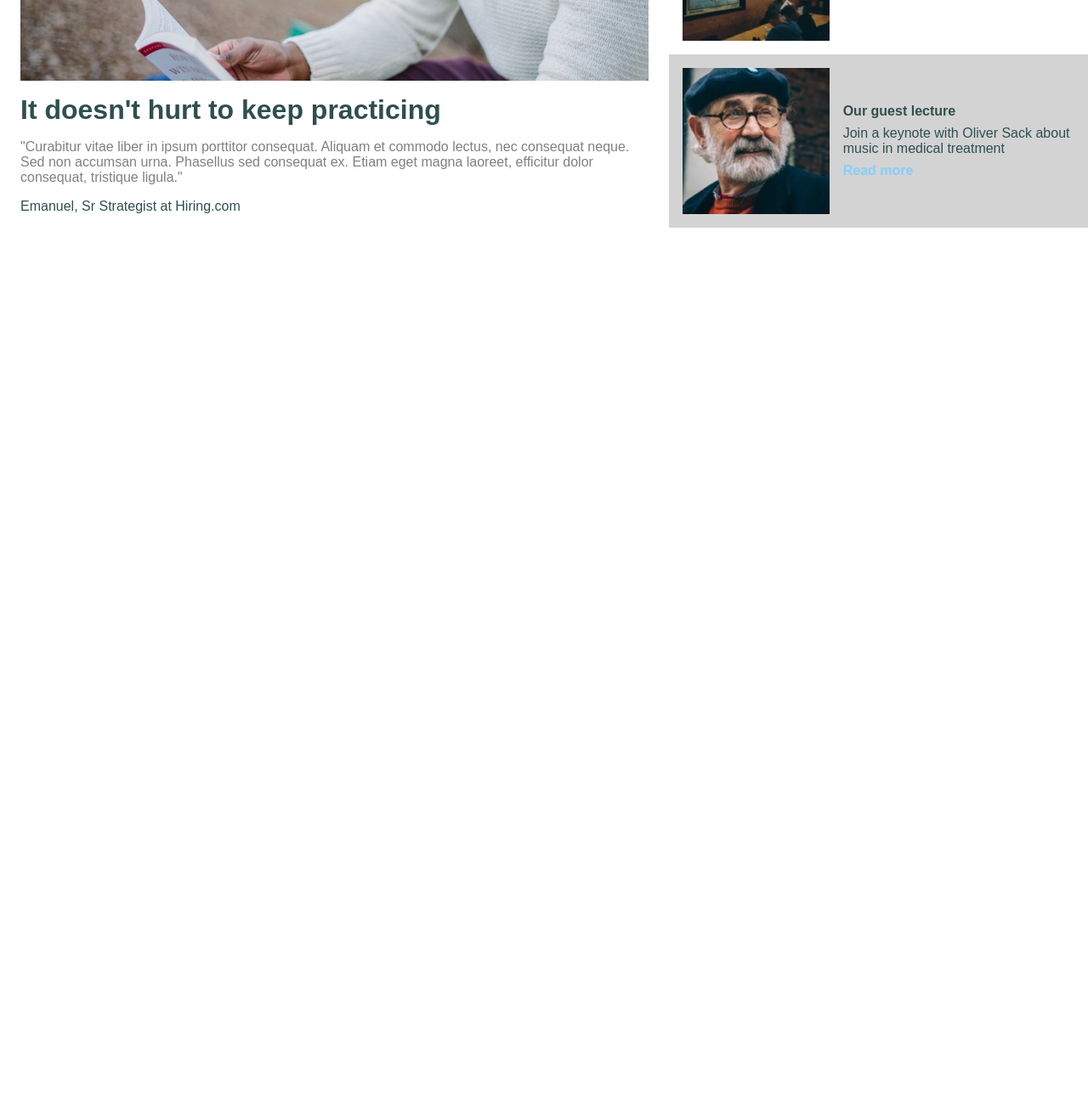
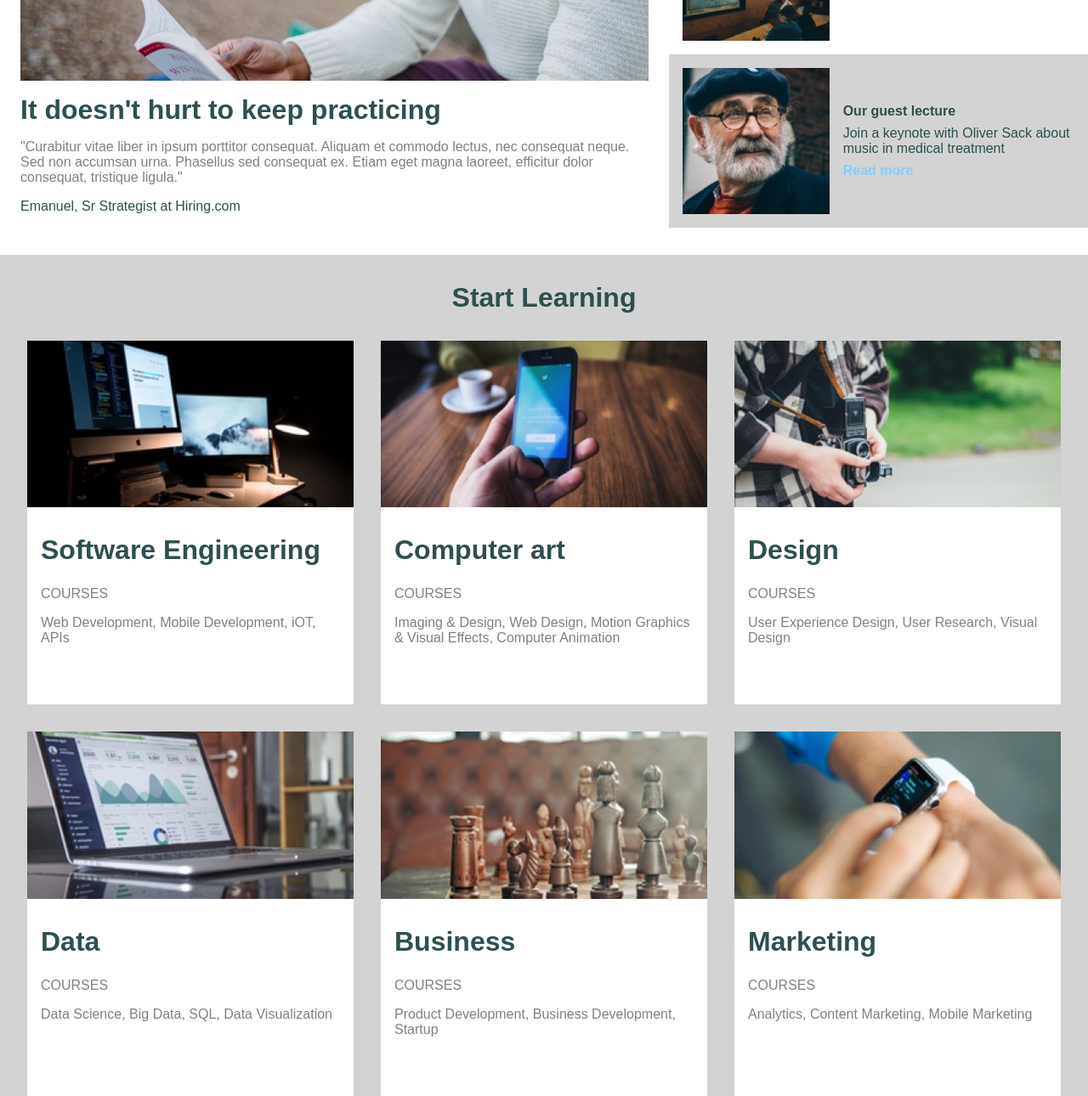
Before and after one commit to enndone/CodeAcademyCapstone-ColmarAcademy, a plain HTML site: page index.html in a window 1280 px wide. Shown: the part 1057-2347 px from the top of the page at 85% size. Before the commit the page ends 1357 px from the top, so only its background shows below. Drawn offline with Linux system fonts and the light colour scheme.

Commit message:
Finished Section 3

```diff
--- a/index.html
+++ b/index.html
@@ -32,7 +32,7 @@
             <div class="boxContainer" id="learnContainer">
                 <img src="./resources/banner.jpg" id="bannerImg">
                 <div id="learnTextBox">
-                    <p id="titleText">Learn something<br>new everyday</p>
+                    <p class="titleText">Learn something<br>new everyday</p>
                     <p id="learnLorem">Lorem ipsum dolor sit amet, consectetur adipiscing elit.</p>
                     <div class="boxContainer" id="learnStartBox">
                         <a href="#" id="learnStart">Start Here</a>
@@ -44,7 +44,7 @@
                 <div id="practiceImgBox">
                     <img src="./resources/information-main.jpg" id="practiceImg">
                     <div id="practiceTextBox">
-                        <p id="titleText">It doesn't hurt to keep practicing</p>
+                        <p class="titleText">It doesn't hurt to keep practicing</p>
                         <p id="practiceContainerText">"Curabitur vitae liber in ipsum porttitor consequat. Aliquam et commodo lectus, nec consequat neque.
                             Sed non accumsan urna. Phasellus sed consequat ex. Etiam eget magna laoreet, efficitur dolor consequat,
                             tristique ligula."
@@ -81,6 +81,73 @@
                 </div>
             </div>
             <!-- Start Learning Section (Section 3) -->
+            <div class="boxContainer" id="startLearningContainer">
+                <p class="titleText" id="startLearningTitle">Start Learning</p>
+                <div id="startLearningGallery">
+                    <div class="startLearningMiniBox">
+                        <img src="./resources/course-software.jpg" id="sLMiniImg">
+                        <div class="sLMiniTextContainer">
+                            <div class="sLMiniText">
+                                <p class="titleText">Software Engineering</p>
+                                <p id="sLMiniSubtext">COURSES</p>
+                                <p id="sLMiniSubtext">Web Development, Mobile Development, iOT, APIs</p>
+                            </div>
+                        </div>
+                    </div>
+                    <div class="startLearningMiniBox">
+                        <img src="./resources/course-computer-art.jpg" id="sLMiniImg">
+                        <div class="sLMiniTextContainer">
+                            <div class="sLMiniText">
+                                <p class="titleText">Computer art</p>
+                                <p id="sLMiniSubtext">COURSES</p>
+                                <p id="sLMiniSubtext">Imaging & Design, Web Design, Motion Graphics & Visual Effects, Computer Animation</p>
+                            </div>
+                        </div>
+                    </div>
+                    <div class="startLearningMiniBox">
+                        <img src="./resources/course-design.jpg" id="sLMiniImg">
+                        <div class="sLMiniTextContainer">
+                            <div class="sLMiniText">
+                                <p class="titleText">Design</p>
+                                <p id="sLMiniSubtext">COURSES</p>
+                                <p id="sLMiniSubtext">User Experience Design, User Research, Visual Design</p>
+                            </div>
+                        </div>
+                    </div>
+                    <div class="startLearningMiniBox">
+                        <img src="./resources/course-data.jpg" id="sLMiniImg">
+                        <div class="sLMiniTextContainer">
+                            <div class="sLMiniText">
+                                <p class="titleText">Data</p>
+                                <p id="sLMiniSubtext">COURSES</p>
+                                <p id="sLMiniSubtext">Data Science, Big Data, SQL, Data Visualization</p>
+                            </div>
+                        </div>
+                    </div>
+                    <div class="startLearningMiniBox">
+                        <img src="./resources/course-business.jpg" id="sLMiniImg">
+                        <div class="sLMiniTextContainer">
+                            <div class="sLMiniText">
+                                <p class="titleText">Business</p>
+                                <p id="sLMiniSubtext">COURSES</p>
+                                <p id="sLMiniSubtext">Product Development, Business Development, Startup</p>
+                            </div>
+                        </div>
+                    </div>
+                    <div class="startLearningMiniBox">
+                        <img src="./resources/course-marketing.jpg" id="sLMiniImg">
+                        <div class="sLMiniTextContainer">
+                            <div class="sLMiniText">
+                                <p class="titleText">Marketing</p>
+                                <p id="sLMiniSubtext">COURSES</p>
+                                <p id="sLMiniSubtext">Analytics, Content Marketing, Mobile Marketing</p>
+                            </div>
+                        </div>
+                    </div>
+                </div>
+            </div>
+            <!-- Thesis Exibit Section (Section 4) -->
+
         </main>
     </body>
 </html>
--- a/resources/style.css
+++ b/resources/style.css
@@ -26,9 +26,9 @@ li {
     align-items: center;
 }
 
-/* General ID CSS */
+/* General class CSS */
 
-#titleText {
+.titleText {
     font-weight: bolder;
     font-size: 32px;
     color: darkslategray;
@@ -243,7 +243,69 @@ li {
 
 /* Start Learning Section CSS */
 
+.startLearningMiniBox {
+    display: flex;
+    width: 30%;
+    flex-direction: column;
+}
+
+.sLMiniTextContainer {
+    display: flex;
+    width: 100%;
+    background-color: white;
+}
+
+.sLMiniText {
+    flex-direction: column;
+    align-items: flex-start;
+    display: flex;
+    padding: 16px 16px;
+    width: 100%;
+    height: 200px;
+}
+
 #startLearningContainer {
     display: flex;
     width: 100%;
+    flex-direction: column;
+    justify-content: center;
+    align-items: center;
+    background-color: lightgrey;
 }
+
+#startLearningTitle {
+    justify-content: center;
+    align-items: center;
+    display: flex;
+    width: 100%;
+    padding-top: 32px;
+    padding-bottom: 32px;
+    margin-top: 0px;
+    margin-bottom: 0px;
+}
+
+#startLearningGallery {
+    width: 100%;
+    display: inline-flex;
+    justify-content: center;
+    align-content: center;
+    align-items: center;
+    flex-direction: row;
+    flex-wrap: wrap;
+    gap: 32px;
+}
+
+#sLMiniImg {
+    width: 100%;
+    height: auto;
+}
+
+#sLMiniSubtext {
+    color: grey;
+    font-weight: normal;
+    font-size: 16px;
+    margin-top: 8px;
+    margin-bottom: 8px;
+}
+
+/* Thesis Exibit CSS */
```
